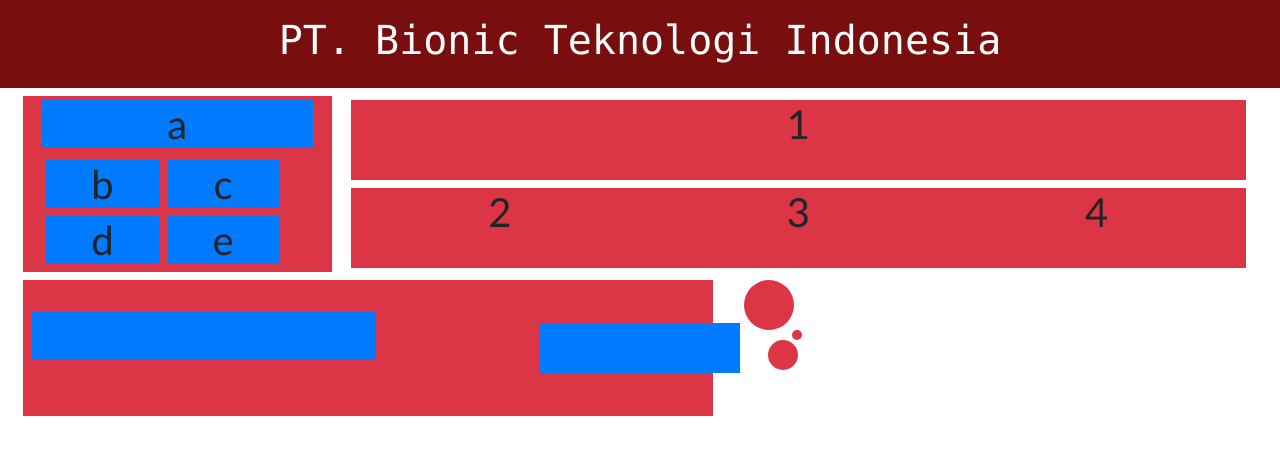
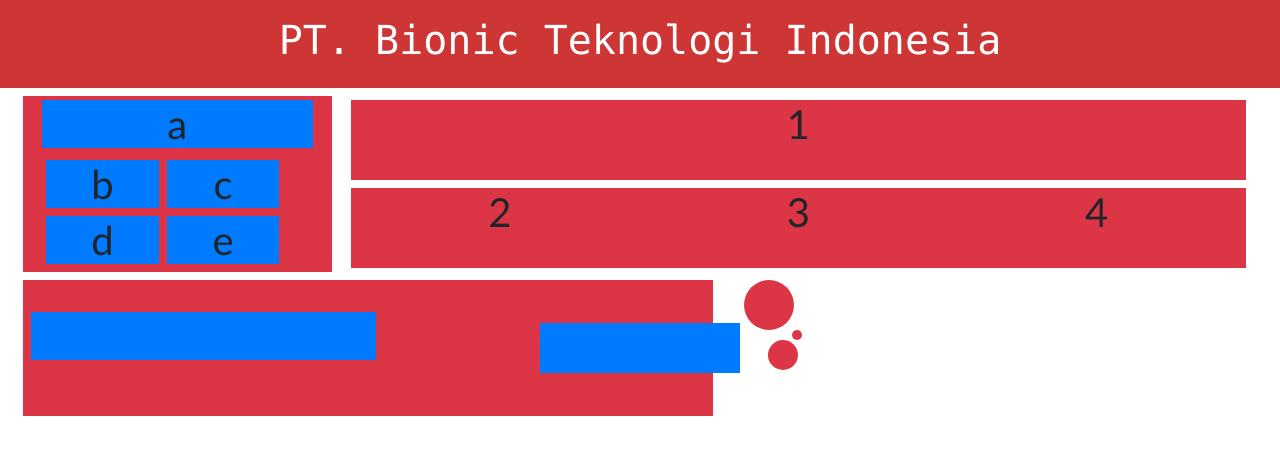
Before and after one commit to joolli4/PT-Bionic-CSS-Test, a plain HTML site: page index.html in a window 1280 px wide. Drawn offline with nearby package versions, Linux system fonts and the light colour scheme.

Commit message:
Update index.html

```diff
--- a/index.html
+++ b/index.html
@@ -10,7 +10,7 @@
     <style>
         header{
             padding: 1em;
-            background-color: rgb(121, 14, 14);
+            background-color: rgba(194, 0, 0, 0.793);
             text-align: center; font-size: 30; font-family: Monaco;
             color: white;
             }
```
